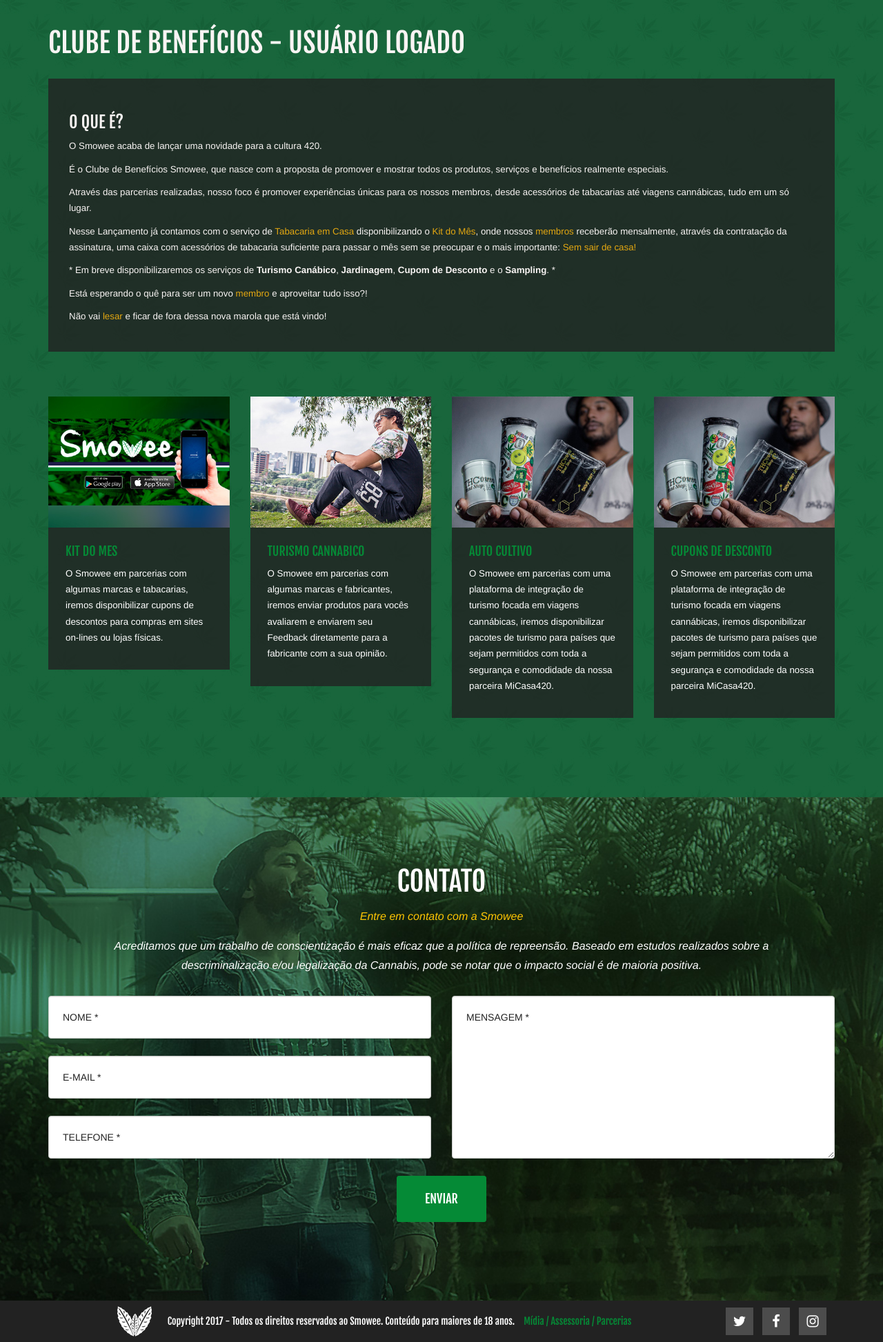
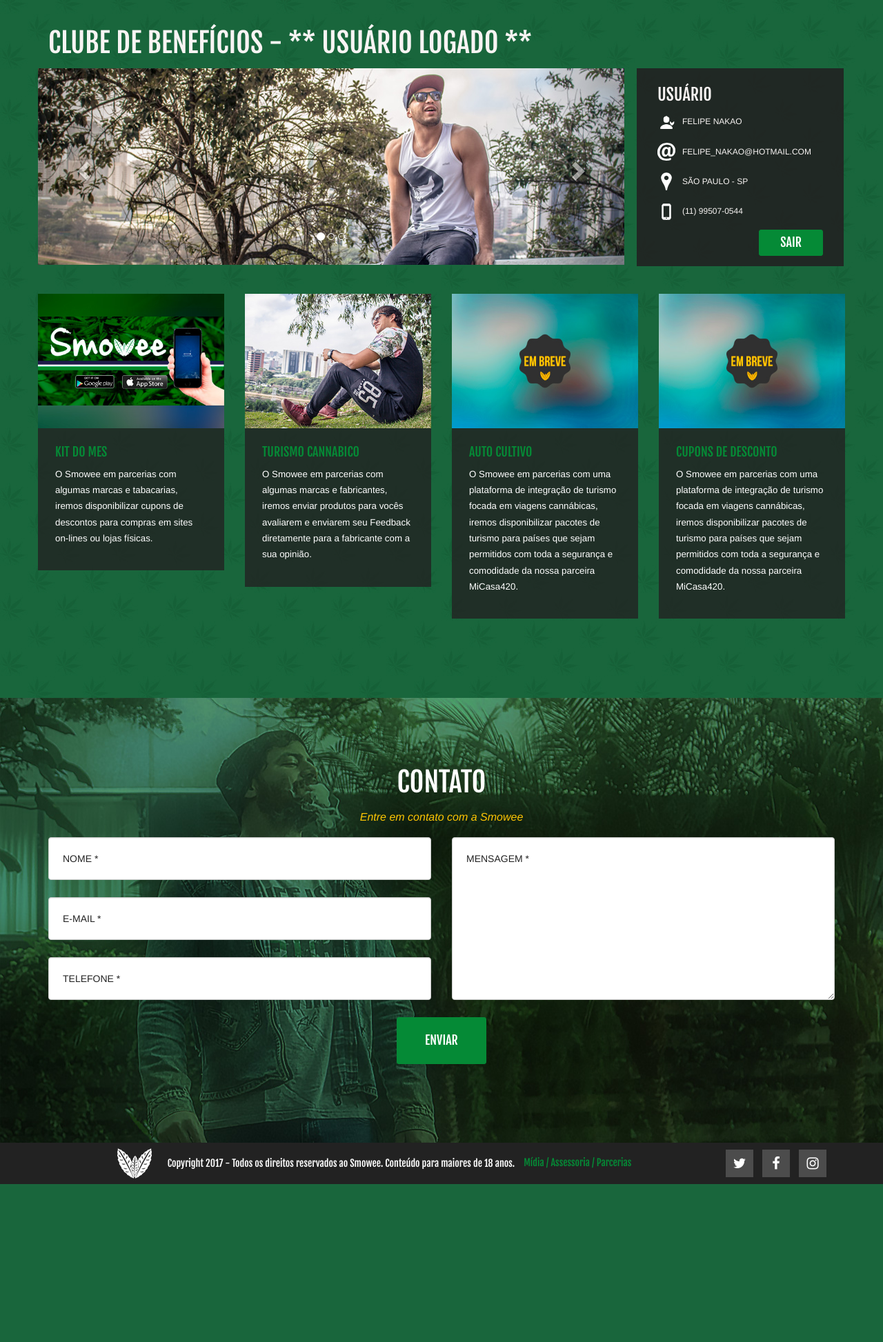
Before and after one commit to felipenakao/smowee, a Laravel app: page /login in a window 1280 px wide. Shown: the part 60-2006 px from the top of the page at 69% size. After the commit the page ends 1777 px from the top, so only its background shows below. Run offline with Laravel 8, Linux system fonts and the light colour scheme; settings files or empty folders that the repository lacks are supplied; some libraries are stand-ins or nearby versions; some web fonts are replaced.

Commit message:
CDB - Página do Usuário

```diff
--- a/public/css/smowee.css
+++ b/public/css/smowee.css
@@ -315,7 +315,7 @@
   font-style: italic;
   font-weight: 400;
   margin-bottom: 20px;
-  color: #fec503;
+  color: #343434;
 }
 
 .about-caption {
@@ -344,7 +344,7 @@
 }
 
 .clube-de-beneficios-buttons {
-  margin-top: 35px;
+  margin-top: 5px;
 }
 
 .clube-de-beneficios-buttons-item {
@@ -485,6 +485,33 @@
 
 .clube-de-beneficios-single-desc p {
   font-family: 'Helvetica';
+}
+
+
+.cdb-slider{
+  width: 850px;
+  height: 285px;
+}
+
+.cdb-exit{
+  display: flex;
+  justify-content: flex-end;
+}
+
+.cdb-user{
+  display: flex;
+  flex-wrap: wrap;
+  align-items: center;
+  margin-bottom: 10px;
+}
+.cdb-user h4{
+  font-family: Helvetica;
+  font-size: 9pt;
+}
+
+.cdb-user img{
+  margin-right: 10px;
+
 }
 
 .blog-content-single {
--- a/resources/views/cdb/login.blade.php
+++ b/resources/views/cdb/login.blade.php
@@ -3,24 +3,75 @@
 @section ('cdb-content')
 <div class="row">
   <div class="col-lg-12">
-    <h2 class="section-heading ">CLUBE DE BENEFÍCIOS - Usuário logado</h2>
+    <h2 class="section-heading ">CLUBE DE BENEFÍCIOS - ** Usuário Logado **</h2>
   </div>
 </div>
-<div class="row">
-  <div class="clube-de-beneficios-about-bg">
-    <div class="clube-de-beneficios-about-caption">
-      <h3 class="section-heading ">O que é?</h2>
-      <p>O Smowee acaba de lançar uma novidade para a cultura 420.</p>
-      <p>É o Clube de Benefícios Smowee, que nasce com a proposta de promover e mostrar todos os produtos, serviços e benefícios realmente especiais.</p>
-      <p>Através das parcerias realizadas, nosso foco é promover experiências únicas para os nossos membros, desde acessórios de tabacarias até viagens cannábicas, tudo em um só lugar.</p>
-      <p>Nesse Lançamento já contamos com o serviço de <a class="yellow" href="#">Tabacaria em Casa</a> disponibilizando o <a class="yellow" href="#">Kit do Mês</a>, onde nossos <a class="yellow" href="#">membros</a> receberão mensalmente, através da contratação da assinatura, uma caixa com acessórios de tabacaria suficiente para passar o mês sem se preocupar e o mais importante: <span class="yellow">Sem sair de casa!</span></p>
-      <p>* Em breve disponibilizaremos os serviços de <b>Turismo Canábico</b>, <b>Jardinagem</b>, <b>Cupom de Desconto</b> e o <b>Sampling</b>. *</p>
-      <p>Está esperando o quê para ser um novo <a class="yellow" href="#">membro</a> e aproveitar tudo isso?!</p>
-      <p>Não vai <span class="yellow">lesar</span> e ficar de fora dessa nova marola que está vindo!</p>
+<div class="row clube-de-beneficios-grid">
+  <div class="clube-de-beneficios-about">
+
+      <div class="cdb-slider">
+        <div id="cdb-carousel" class="carousel slide" data-ride="carousel">
+  <!-- Indicators -->
+  <ol class="carousel-indicators">
+    <li data-target="#cdb-carousel" data-slide-to="0" class="active"></li>
+    <li data-target="#cdb-carousel" data-slide-to="1"></li>
+    <li data-target="#cdb-carousel" data-slide-to="2"></li>
+  </ol>
+
+  <!-- Wrapper for slides -->
+  <div class="carousel-inner">
+    <div class="item active">
+      <img src="img/cdb/about/cdb-slider-01.jpg" alt="Los Angeles">
     </div>
+
+    <div class="item">
+      <img src="img/cdb/about/cdb-slider-02.jpg" alt="Chicago">
+    </div>
+
+    <div class="item">
+      <img src="img/cdb/about/cdb-slider-03.jpg" alt="New York">
     </div>
   </div>
 
+  <!-- Left and right controls -->
+  <a class="left carousel-control" href="#cdb-carousel" data-slide="prev">
+    <span class="glyphicon glyphicon-chevron-left"></span>
+    <span class="sr-only">Previous</span>
+  </a>
+  <a class="right carousel-control" href="#cdb-carousel" data-slide="next">
+    <span class="glyphicon glyphicon-chevron-right"></span>
+    <span class="sr-only">Next</span>
+  </a>
+</div>
+
+      </div>
+  </div>
+
+  <div class="clube-de-beneficios-side">
+    <div class="cdb-side-caption">
+      <h3 class="section-heading ">Usuário</h2>
+        <div class="cdb-user"><img width="26px" height="26px" src="/img/cdb/about/cdb-user.png" />
+          <h4>Felipe Nakao</h4>
+        </div>
+
+        <div class="cdb-user"><img width="26px" height="26px" src="/img/cdb/about/cdb-email.png" />
+          <h4>felipe_nakao@hotmail.com</h4>
+        </div>
+
+        <div class="cdb-user"><img width="26px" height="26px" src="/img/cdb/about/cdb-location.png" />
+          <h4>São Paulo - SP</h4>
+        </div>
+
+        <div class="cdb-user"><img width="26px" height="26px" src="/img/cdb/about/cdb-phone.png" />
+          <h4>(11) 99507-0544</h4>
+        </div>
+
+        <div class="cdb-exit">
+          <button type="submit" class="btn btn-xl">Sair</button>
+        </div>
+
+    </div>
+  </div>
   <div class="row clube-de-beneficios-buttons">
     <a href="tabacaria.html" class="portfolio-link" >
       <div class="clube-de-beneficios-buttons-list col-md-3 col-sm-6">
@@ -44,7 +95,7 @@
 
     <a href="#" class="portfolio-link">
       <div class="clube-de-beneficios-buttons-list col-md-3 col-sm-6">
-      <img src="img/home-buttons/button-3.jpg" class="img-responsive" alt="">
+        <img src="img/soon.png" class="img-responsive" alt="">
         <div class="clube-de-beneficios-buttons-caption">
           <h4>Auto Cultivo</h4>
           <p class="text-muted">O Smowee em parcerias com uma plataforma de integração de turismo focada em viagens cannábicas, iremos disponibilizar pacotes de turismo para países que sejam permitidos com toda a segurança e comodidade da nossa parceira MiCasa420. </p>
@@ -54,7 +105,7 @@
 
     <a href="#" class="portfolio-link">
       <div class="clube-de-beneficios-buttons-list col-md-3 col-sm-6">
-      <img src="img/home-buttons/button-3.jpg" class="img-responsive" alt="">
+        <img src="img/soon.png" class="img-responsive" alt="">
         <div class="clube-de-beneficios-buttons-caption">
           <h4>Cupons de Desconto</h4>
           <p class="text-muted">O Smowee em parcerias com uma plataforma de integração de turismo focada em viagens cannábicas, iremos disponibilizar pacotes de turismo para países que sejam permitidos com toda a segurança e comodidade da nossa parceira MiCasa420. </p>
@@ -62,4 +113,5 @@
       </div>
     </a>
   </div>
+</div>
 @endsection
--- a/resources/views/layout/footer.blade.php
+++ b/resources/views/layout/footer.blade.php
@@ -3,10 +3,8 @@
         <div class="row">
             <div class="col-lg-12 text-center">
                 <h2 class="section-heading">CONTATO</h2>
-                <h3 class="section-subheading text-muted">Entre em contato com a Smowee</h3>
-                <div class="row contato-label">
-                  <p>Acreditamos que um trabalho de conscientização é mais eficaz que a política de repreensão. Baseado em estudos realizados sobre a descriminalização e/ou legalização da Cannabis, pode se notar que o impacto social é de maioria positiva.</p>
-                </div>
+                <h3 style="color:#fec503;" class="section-subheading text-muted">Entre em contato com a Smowee</h3>
+
             </div>
         </div>
         <div class="row">
```
Also changed, not shown: resources/views/cdb/display.blade.php (+10 -2 lines), public/img/cdb/about/cdb-email.png (added), public/img/cdb/about/cdb-location.png (added), public/img/cdb/about/cdb-phone.png (added), public/img/cdb/about/cdb-slider-01.jpg (added), public/img/cdb/about/cdb-slider-02.jpg (added), public/img/cdb/about/cdb-slider-03.jpg (added), public/img/cdb/about/cdb-user.png (added), 5 other files. Lines whose indentation alone changed are shown as unchanged.
